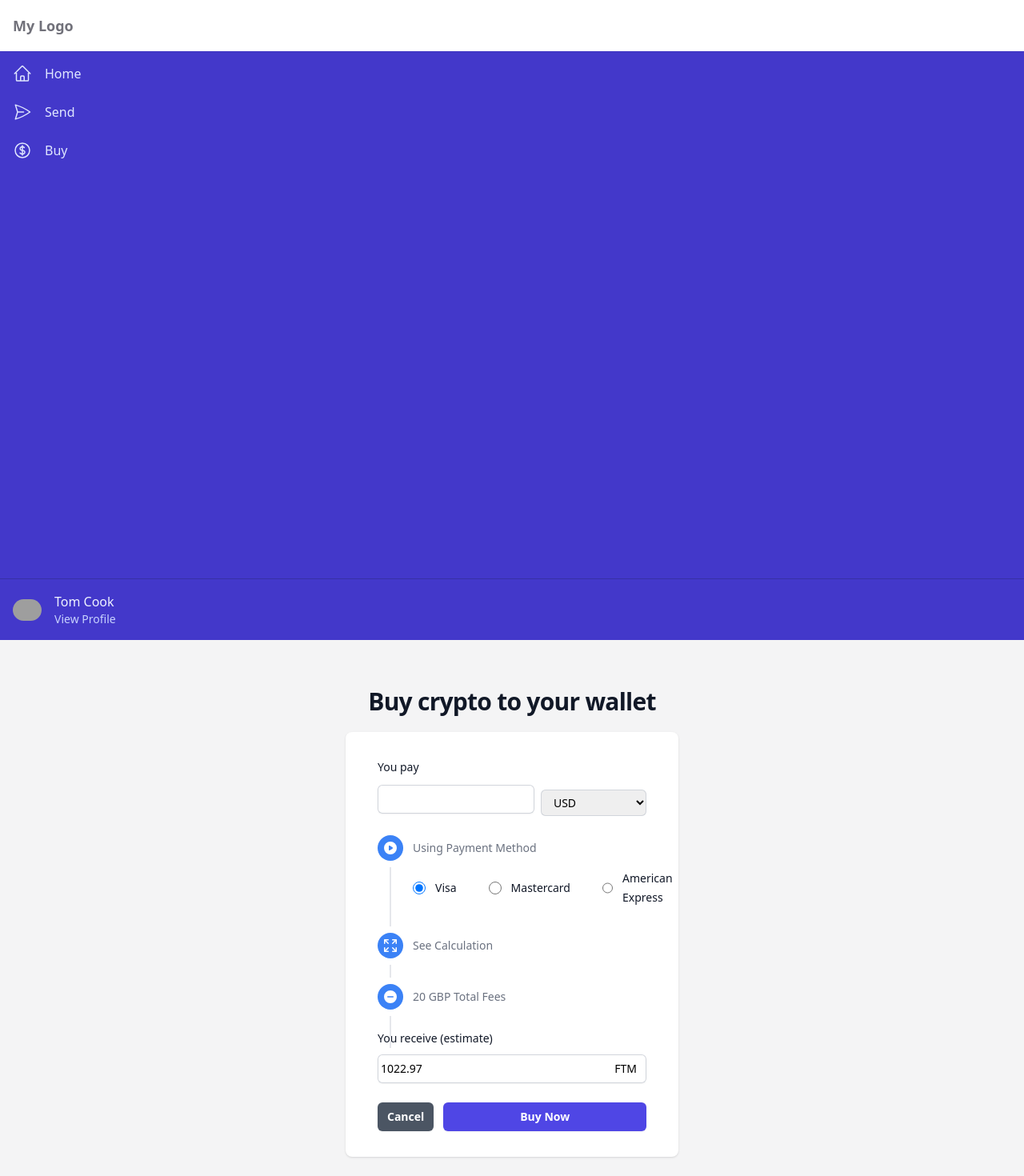
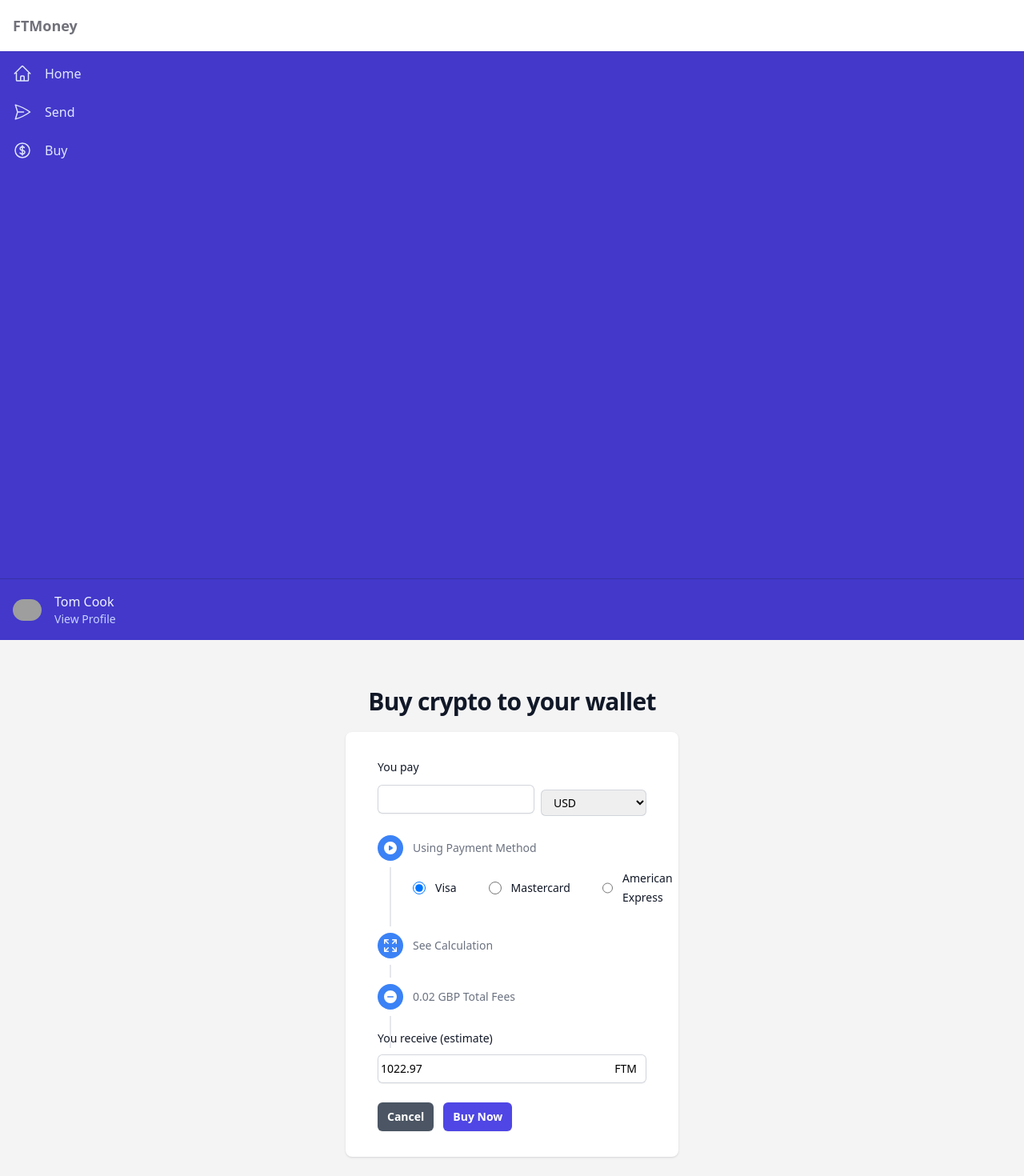
Before and after one commit to leveorxyz/ftmoney-wallet, a Next.js app: page /buy in a window 1280 px wide. Shown: the top 1470 px of the page at 80% size. Built offline with nearby package versions, Linux system fonts and the light colour scheme; grey boxes are pictures that could not be loaded.

Commit message:
Add minor ui change

```diff
--- a/components/layouts/Activity.tsx
+++ b/components/layouts/Activity.tsx
@@ -125,7 +125,7 @@ export default function Activity() {
               </div>
               <div className="flex min-w-0 flex-1 justify-between space-x-4 pt-1.5">
                 <div>
-                  <p className="text-sm text-gray-500">20 GBP Total Fees</p>
+                  <p className="text-sm text-gray-500">0.02 GBP Total Fees</p>
                 </div>
               </div>
             </div>
--- a/components/layouts/Navbar.tsx
+++ b/components/layouts/Navbar.tsx
@@ -13,7 +13,7 @@ const Navbar = (props: Props) => {
         "w-full fixed z-10 px-4 shadow-sm h-16": true, //positioning & styling
       })}
     >
-      <div className="font-bold text-lg">My Logo</div>
+      <div className="font-bold text-lg">FTMoney</div>
       <div className="flex-grow"></div>
       <button className="md:hidden" onClick={props.onMenuButtonClick}>
         <Bars3Icon className="h-6 w-6" />
--- a/pages/buy.tsx
+++ b/pages/buy.tsx
@@ -4,6 +4,7 @@ import Activity from "tauri/components/layouts/Activity";
 import Layout from "../components/layouts/Layout";
 
 const BuyPage: NextPage = () => {
+  const price = 0.385086;
   return (
     <Layout>
       <div className="container">
@@ -82,12 +83,14 @@ const BuyPage: NextPage = () => {
                           Cancel
                         </button>
                       </Link>
+                      <Link href='/home'>
                       <button
                         type="submit"
                         className="w-full justify-center rounded-md bg-indigo-600 py-2 px-3 text-sm font-semibold text-white shadow-sm hover:bg-indigo-500 focus-visible:outline focus-visible:outline-2 focus-visible:outline-offset-2 focus-visible:outline-indigo-600"
                       >
                         Buy Now
                       </button>
+                      </Link>
                     </div>
                   </form>
                 </div>
--- a/pages/send.tsx
+++ b/pages/send.tsx
@@ -95,7 +95,7 @@ const SendPage: NextPage = () => {
                     </div>
 
                     <p className="mt-4 block text-sm font-medium leading-6 text-gray-900">
-                      Gas Amount (Estimated): 0.0000000 FTM
+                      Gas Amount (Estimated): 0.0000001 FTM
                     </p>
 
                     <div className="flex gap-3">
```
